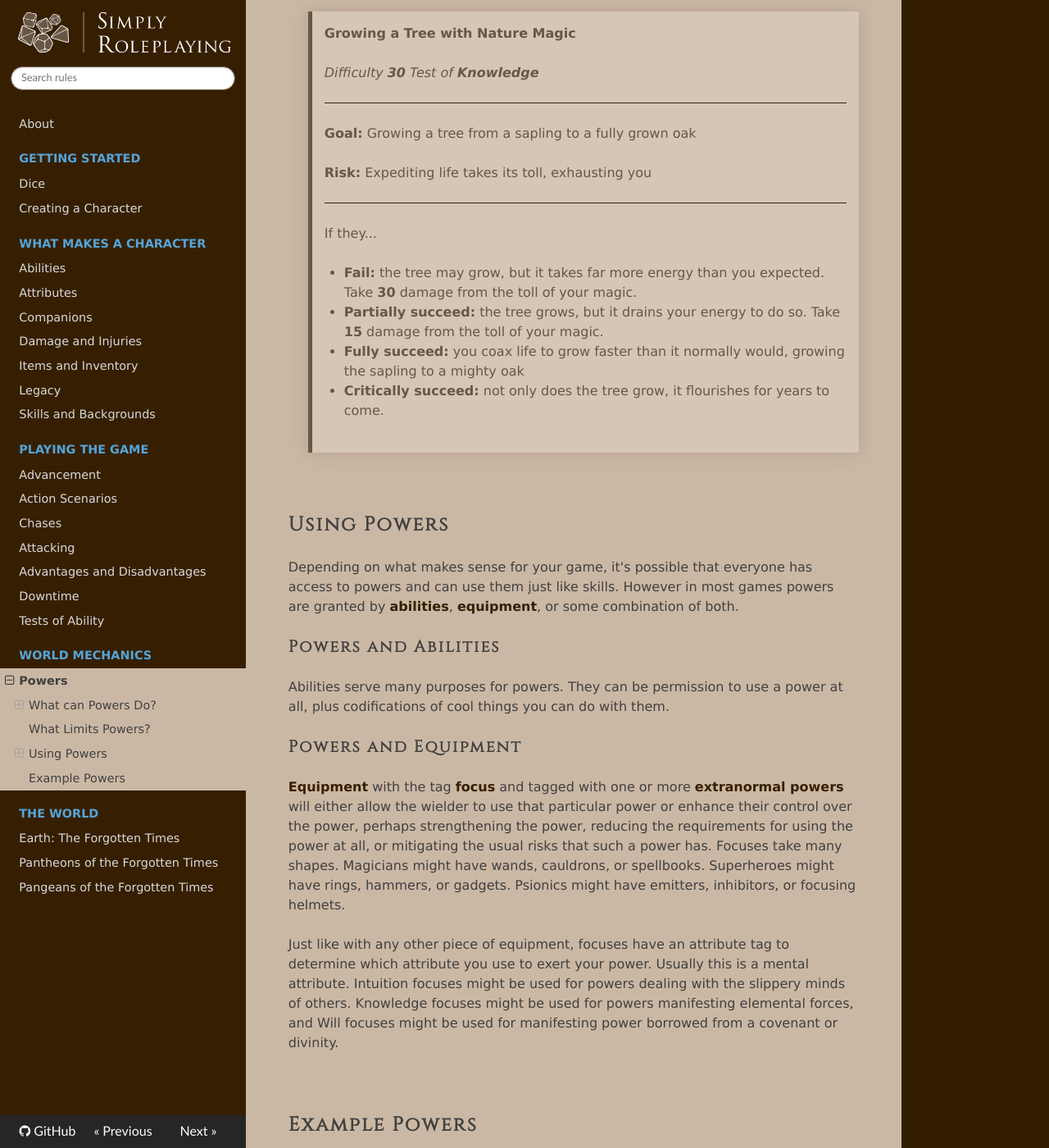
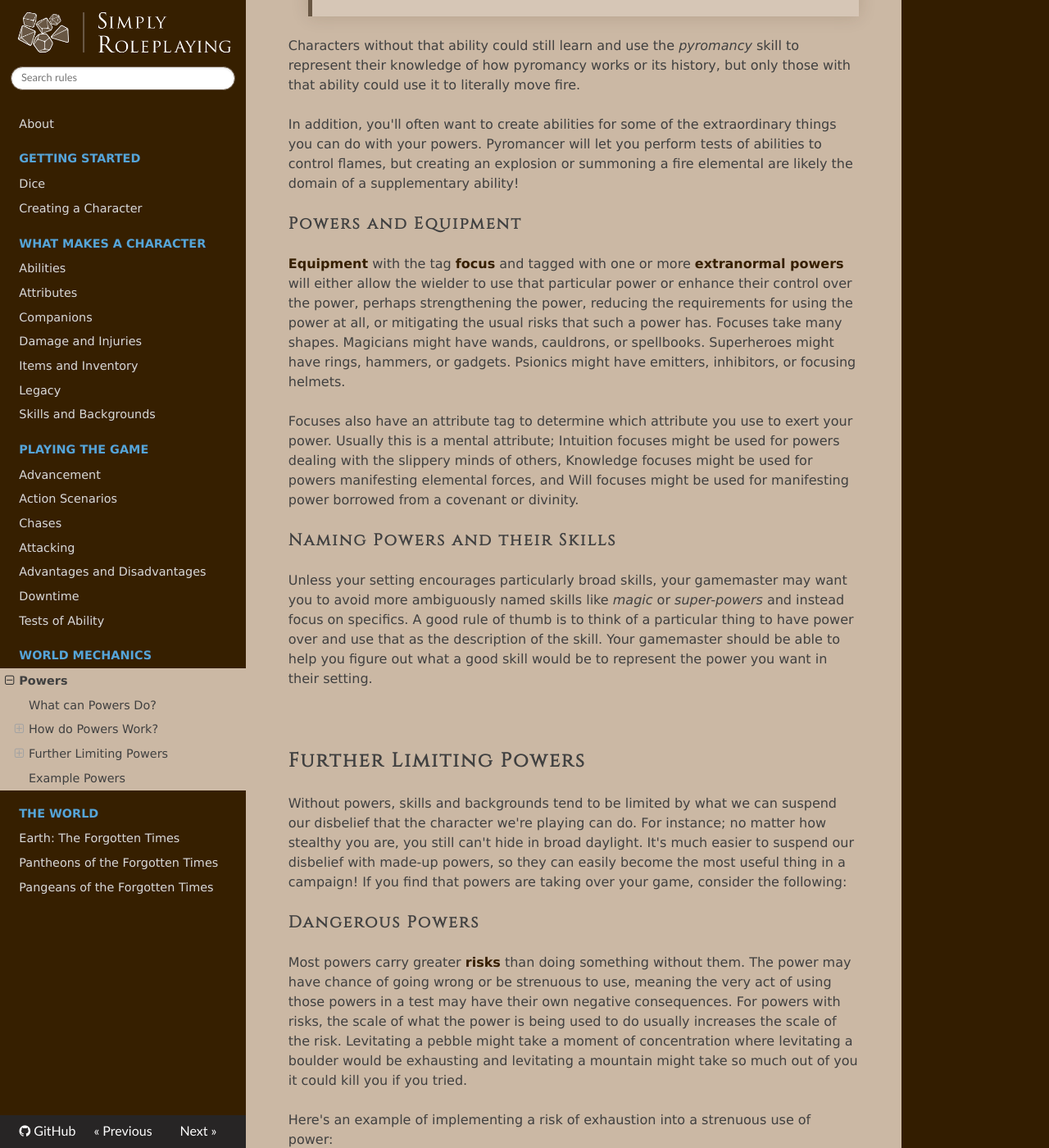
Before and after one commit to TheFifthRider/simply-roleplaying-webapp, an MkDocs documentation site: the page built from docs/extras/powers.md, in a window 1280 px wide and 1400 px high, scrolled down 1269 px. Shown: the whole window at 82% size. Built offline with MkDocs 1.6.1, drawn with Linux system fonts in a browser that asks for light colours; nearby versions of some CDN libraries; some of the changed text lies outside the part shown.

Commit message:
feat: Updated powers to reflect the presence of abilities

```diff
--- a/docs/character/abilities.md
+++ b/docs/character/abilities.md
@@ -24,7 +24,7 @@
 *   Allow someone to do something as if they had equipment with a specific [tag](equipment.md#the-full-list-of-tags)
 *   Move the character where they want to be
 *   Move someone else where the character wants them to be
-*   Do something narratively extraordinary
+*   Do something narratively extraordinary (for instance, using [powers](../extras/powers.md))
 
 If an ability affects someone else, a good rule of thumb is to plan how they might make a [Test of Ability](../gameplay/tests.md) to resist the effects, setting the **Difficulty** and describing what happens if they **Critically Succeed**, **Succeed**, **Partially Succeed**, or **Fail**.
 
@@ -36,19 +36,22 @@
 
 * Wielding a specific tool, like being required to _use weapons specific to your art_ to use a martial arts technique
 * Being in a specific situation, like being required to be _defending against a melee attack_ to perform a counter
-* Spending a specific resource, like being required to _spend mana_ to cast a spell
 * Taking a specific amount of time, like being required to _spend some downtime_ to create a potion
 * Fulfilling a specific narrative goal, like being required to _memorize a character's mannerisms_ to disguise yourself as them
+* Spending a specific resource, like being required to _spend mana_ to cast a spell (usually, spending ability points)
 
-The most basic kind of requirement that almost every ability has is a cost, usually in the form of the character's ability points.
+### Optional Requirements
+
+You can make an ability more flexible by making it stronger if more requirements are met. These **optional requirements** are often things like spending extra ability points, taking additional time, or fulfilling an extra goal. For instance:
+
+>   **Craft a Disguise**
+>   If you've spent at least one period of downtime every day for the last seven days observing a character, you can disguise yourself as that character. You automatically pass as them visually and at a distance.<br/>_If you've spent at least two periods of downtime each day observing them,_ you better understand their mannerisms. You automatically pass as them when interacting with all but their closest friends.
 
 <br/>
 
-## Costs and Ability Points
+## Ability Points
 
-A **cost** limits how many times an ability can be used before a character has to rest or resupply. An ability may cost magic gems, imbued talismans of paper, a source of energy like mana, or anything else you can come up with!
-
-Whatever you choose it to be, that is their type of **ability points**. This is a chance to personalize how your character plays, so consider what powers your character's abilities. What makes them able to do the incredible things they do? If you're not sure, it's okay to just call them "ability points" and come up with a name for them later.
+Consider what powers your character's abilities. What makes them able to do the incredible things they do?  An ability may cost magic gems, imbued talismans of paper, a source of energy like mana, or anything else you can come up with! Whatever you choose it to be, that is their type of **ability points**. If you're not sure, it's okay to just call them "ability points" and come up with a name for them later-- but it is a good idea to come up with a name for them later. It helps to make the flavor of your character come to life!
 
 You start with a pool of **2** of these ability points, and gain more as you gain additional potential. You spend these points to use abilities, and you can recover spent points when you [spend some downtime to recover](../gameplay/downtime.md#recovering). You can also recover spent ability points when it makes sense that you would. A mage might be able to replenish their _mana_ from leylines. A might be able to replenish their _ammunition_ in an arsenal.  A leader might replenish their _pride_ from cheering throngs of admirers.
 
--- a/docs/extras/powers.md
+++ b/docs/extras/powers.md
@@ -1,26 +1,54 @@
 # Powers
 
 Magic is a common tool in high fantasy, superhero fiction, and science fiction-- it goes by different names depending on your exact setting, but the rules presented here should work for anything from magic spells to super powers to psionics. They're all forms of extranormal **powers**.
+
+Here's a way you can achieve powers in Simply Roleplaying using appropriately named Skills/Backgrounds, Abilities, and Equipment.
 
 <br/>
 
 ## What can Powers Do?
 
-By their very nature, powers almost always allow their wielder to do things that would otherwise be impossible. Creating flame from nothing, communicating over vast distances, or teleportation are all things that are typically accomplishable with the right powers. Powers, just like anything else that a character can do, should require a [test of ability](../gameplay/tests.md) to use.
+By their very nature, powers almost always allow their wielder to do things that would otherwise be impossible. Creating flame from nothing, communicating over vast distances, or teleportation are all things that are typically accomplishable with the right powers.
 
-Powers are usually described by the [skills](../character/skills.md) required to wield them; a _pyromancy_ skill would allow the wielder to manipulate fire, a _telepathy_ skill would allow them to speak into the minds of others, and a _gravitational manipulation_ skill would let them manipulate gravity.
+<br/>
 
-### Naming Skills Tied to Powers
+## How do Powers Work?
+
+Powers, just like anything else significant that a character does, often require a [test of ability](../gameplay/tests.md) to use. The [skills and backgrounds](../character/skills.md) required to wield them tend to describe the power; a _pyromancy_ skill allows the wielder to manipulate fire, a _telepathy_ skill allows them to speak into the minds of others, and a _gravitational manipulation_ skill allows them manipulate gravity.
+
+That said, just having the _pyromancy_ skill doesn't necessarily give you control over flame. Usually you'll need an ability, a piece of equipment, or some combination of both to do that.
+
+### Powers and Abilities
+
+Powers are extraordinary and unique things that a character can do. If this sounds a lot like an ability, you're right! The root of almost every power is an Ability that allows you to _do something narratively extraordinary_.
+
+Specifically, it's often a good idea to have a base level ability that gives you some sway over your power. Take this Ability, for instance:
+
+>   **Pyromancer**<br/>When you have equipment tagged with _Focus_ and _Pyromancy_, you can conjure and control flame through the _pyromancy_ skill. Your GM may ask you to spend ability points on particularly large or complicated effects.
+
+Characters without that ability could still learn and use the _pyromancy_ skill to represent their knowledge of how pyromancy works or its history, but only those with that ability could use it to literally move fire.
+
+In addition, you'll often want to create abilities for some of the extraordinary things you can do with your powers. Pyromancer will let you perform tests of abilities to control flames, but creating an explosion or summoning a fire elemental are likely the domain of a supplementary ability!
+
+### Powers and Equipment
+
+[Equipment](../character/equipment.md) with the tag [focus](../character/equipment.md#focus) and tagged with one or more [extranormal powers](../character/equipment.md#extranormal-power) will either allow the wielder to use that particular power or enhance their control over the power, perhaps strengthening the power, reducing the requirements for using the power at all, or mitigating the usual risks that such a power has. Focuses take many shapes. Magicians might have wands, cauldrons, or spellbooks. Superheroes might have rings, hammers, or gadgets. Psionics might have emitters, inhibitors, or focusing helmets.
+
+Focuses also have an attribute tag to determine which attribute you use to exert your power. Usually this is a mental attribute; Intuition focuses might be used for powers dealing with the slippery minds of others, Knowledge focuses might be used for powers manifesting elemental forces, and Will focuses might be used for manifesting power borrowed from a covenant or divinity.
+
+### Naming Powers and their Skills
 
 Unless your setting encourages particularly broad skills, your gamemaster may want you to avoid more ambiguously named skills like _magic_ or _super-powers_ and instead focus on specifics. A good rule of thumb is to think of a particular thing to have power over and use that as the description of the skill. Your gamemaster should be able to help you figure out what a good skill would be to represent the power you want in their setting.
 
 <br/>
 
-## What Limits Powers?
+## Further Limiting Powers
 
-Even if powers can do the impossible, they likely cannot do _every_ impossible thing, beyond even the limitations imposed by the nature of your powers.
+Without powers, skills and backgrounds tend to be limited by what we can suspend our disbelief that the character we're playing can do. For instance; no matter how stealthy you are, you still can't hide in broad daylight. It's much easier to suspend our disbelief with made-up powers, so they can easily become the most useful thing in a campaign! If you find that powers are taking over your game, consider the following:
 
-Most powers have [risks](../gameplay/tests.md#risk-guidelines). The power may have chance of going wrong or be strenuous to use, meaning the very act of using those powers in a test may have their own negative consequences. For powers with risks, the scale of what the power is being used to do usually increases the scale of the risk. Levitating a pebble might be easy with some concentration where levitating a boulder would be exhausting and levitating a mountain might kill you if you tried.
+### Dangerous Powers
+
+Most powers carry greater [risks](../gameplay/tests.md#risk-guidelines) than doing something without them. The power may have chance of going wrong or be strenuous to use, meaning the very act of using those powers in a test may have their own negative consequences. For powers with risks, the scale of what the power is being used to do usually increases the scale of the risk. Levitating a pebble might take a moment of concentration where levitating a boulder would be exhausting and levitating a mountain might take so much out of you it could kill you if you tried.
 
 Here's an example of implementing a risk of exhaustion into a strenuous use of power:
 
@@ -42,22 +70,6 @@
 >   * **Partially succeed:** the tree grows, but it drains your energy to do so. Take **15** damage from the toll of your magic.
 >   * **Fully succeed:** you coax life to grow faster than it normally would, growing the sapling to a mighty oak
 >   * **Critically succeed:** not only does the tree grow, it flourishes for years to come.
-
-<br/>
-
-## Using Powers
-
-Depending on what makes sense for your game, it's possible that everyone has access to powers and can use them just like skills. However in most games powers are granted by [abilities](../character/abilities.md), [equipment](../character/equipment.md), or some combination of both.
-
-### Powers and Abilities
-
-Abilities serve many purposes for powers. They can be permission to use a power at all, plus codifications of cool things you can do with them. <!-- expand -->
-
-### Powers and Equipment
-
-[Equipment](../character/equipment.md) with the tag [focus](../character/equipment.md#focus) and tagged with one or more [extranormal powers](../character/equipment.md#extranormal-power) will either allow the wielder to use that particular power or enhance their control over the power, perhaps strengthening the power, reducing the requirements for using the power at all, or mitigating the usual risks that such a power has. Focuses take many shapes. Magicians might have wands, cauldrons, or spellbooks. Superheroes might have rings, hammers, or gadgets. Psionics might have emitters, inhibitors, or focusing helmets.
-
-Just like with any other piece of equipment, focuses have an attribute tag to determine which attribute you use to exert your power. Usually this is a mental attribute. Intuition focuses might be used for powers dealing with the slippery minds of others. Knowledge focuses might be used for powers manifesting elemental forces, and Will focuses might be used for manifesting power borrowed from a covenant or divinity.
 
 <br/>
 
```
Also changed, not shown: docs/extras/extras.md (added, +3 -0 lines).
